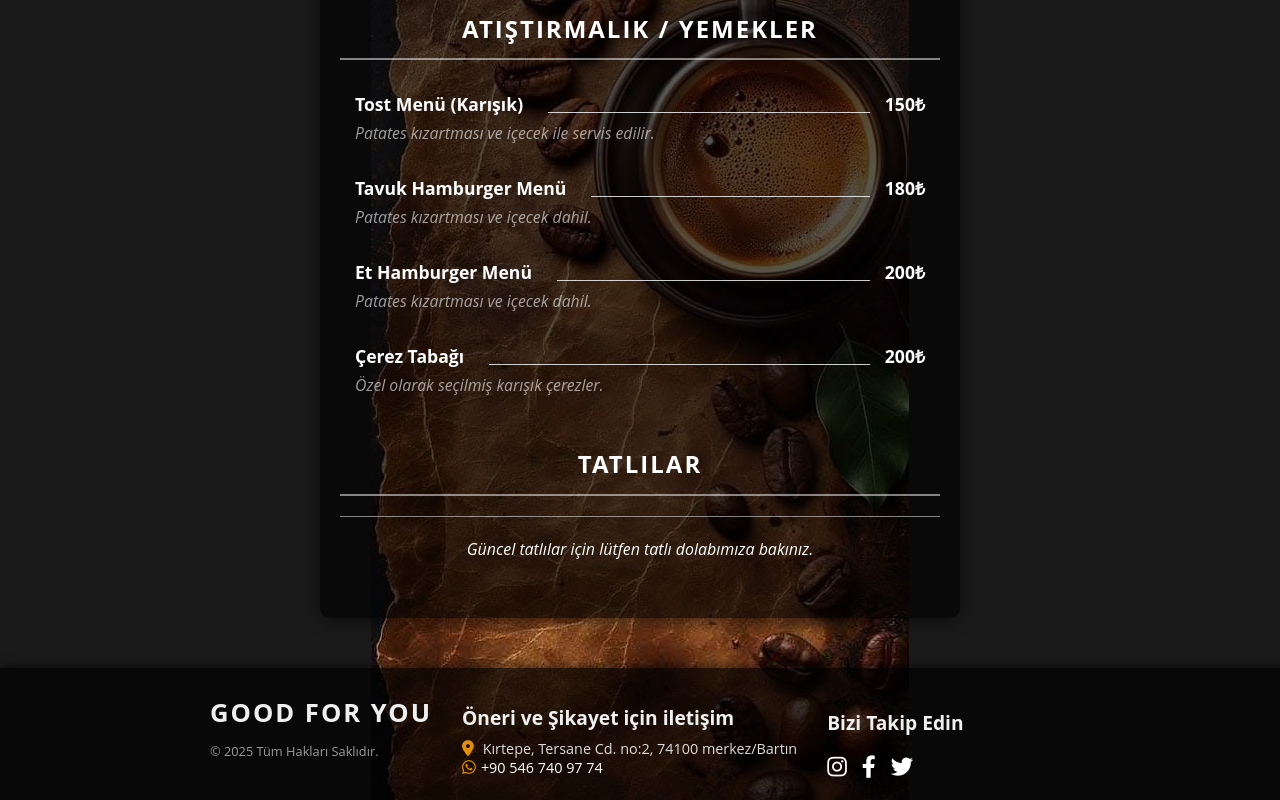
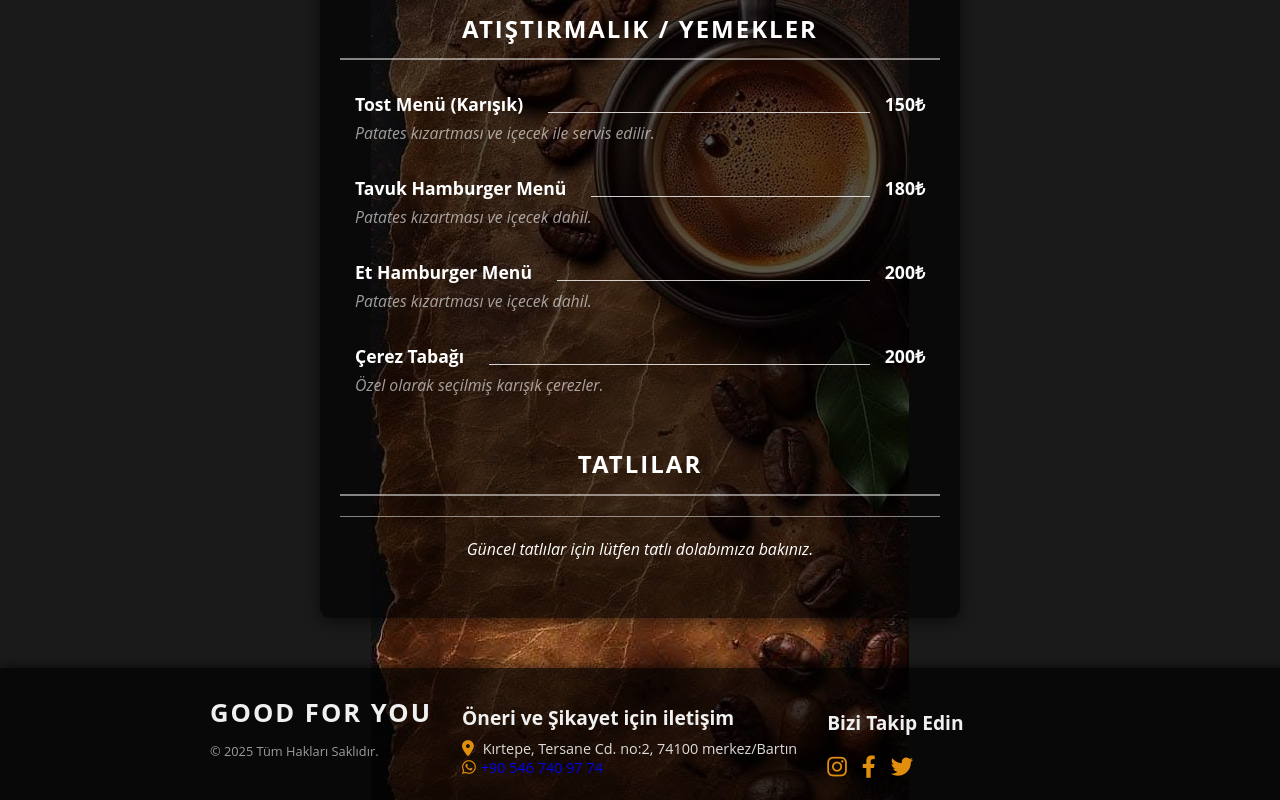
Before and after one commit to betulkorkmazz/qr-menu-goodforyou, a plain HTML site: page menu.html in a window 1280 px wide. Shown: the part 4775-5575 px from the top of the page. Drawn offline with Linux system fonts and the light colour scheme.

Commit message:
güncellendi

```diff
--- a/style.css
+++ b/style.css
@@ -459,7 +459,6 @@ z-index: 1; /* Navigasyon z-index: 9999'dan çok daha düşük */
 }
 a {
     /* Varsayılan Rengi (Maviyi) Beyaz Yapın */
-    color: white !important; /* !important eklemek, diğer kuralları geçersiz kılar */
     text-decoration: none !important; /* Alt çizgiyi kaldırır */
 }
 
```
